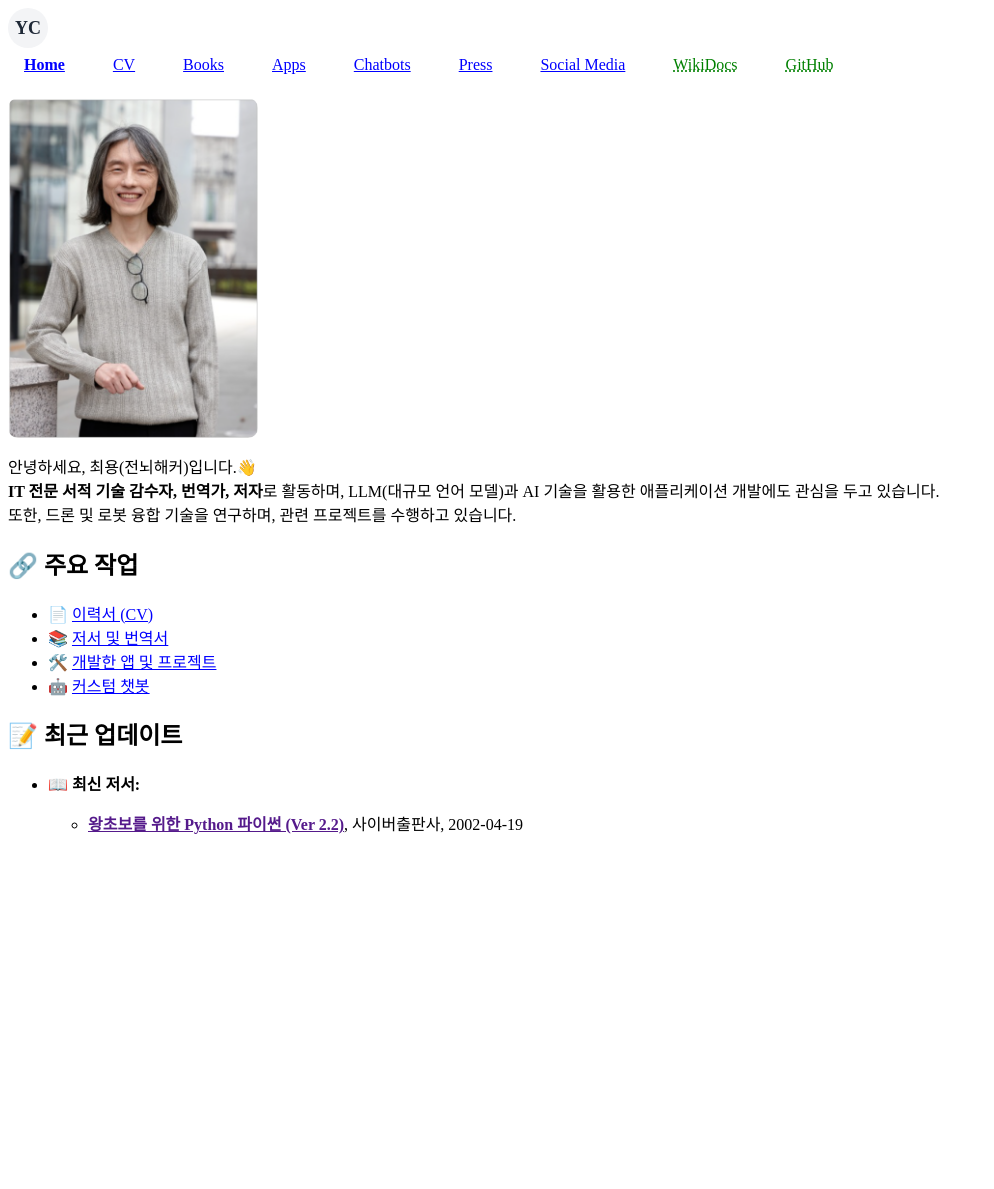
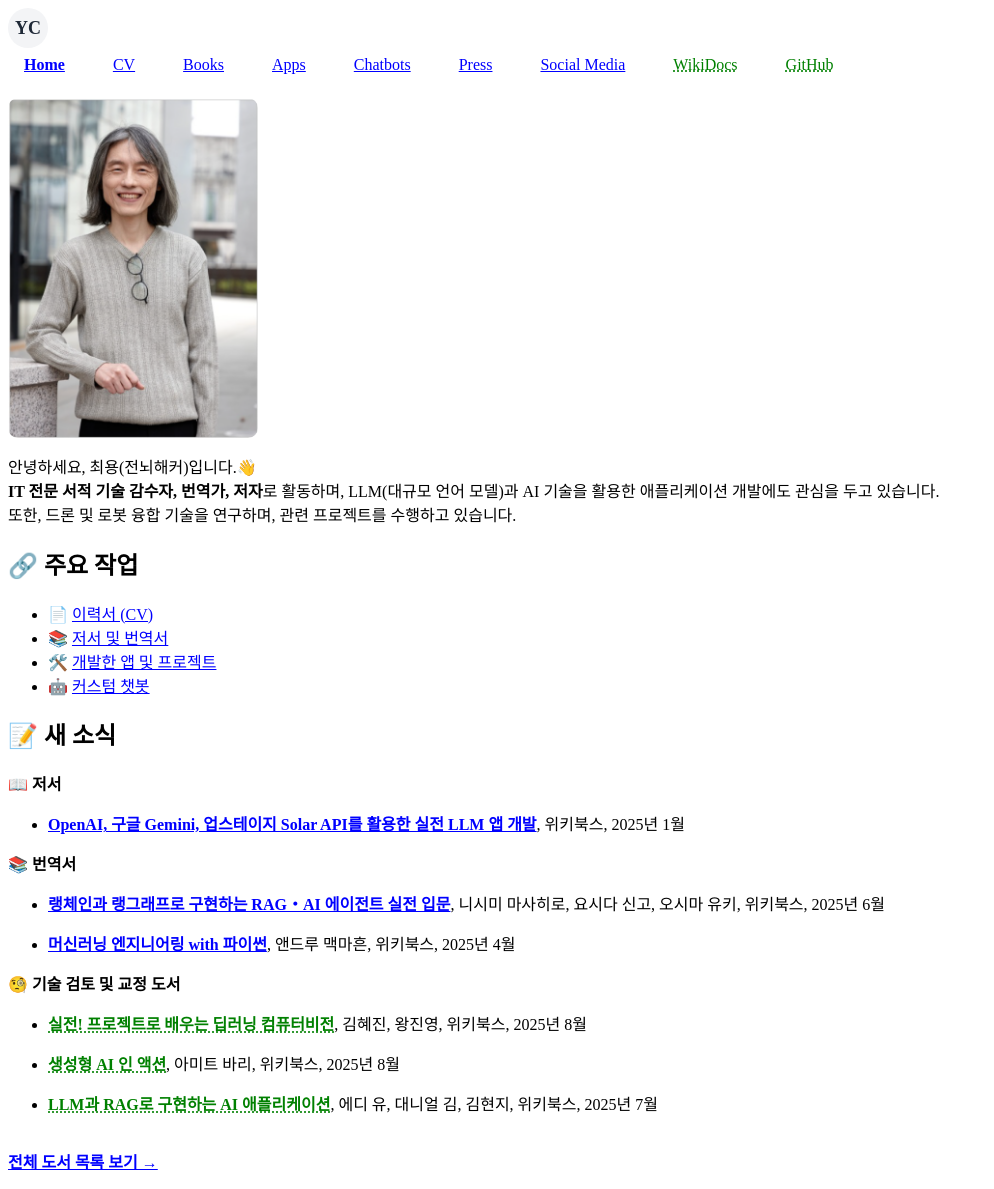
Before and after one commit to ychoi-kr/ychoi.kr, a Jekyll site: the page built from index.md, in a window 1280 px wide. Shown: the whole page, without its empty margins (0-994 px from the left). Built offline with Jekyll 4.4.1, drawn with Linux system fonts in a browser that asks for light colours; before the commit the page ends 900 px from its top, so only the background shows below that.

Commit message:
Home 페이지 새 소식 수정

```diff
--- a/_data/authored_books.yml
+++ b/_data/authored_books.yml
@@ -18,6 +18,7 @@
   publisher: "패스트캠퍼스"
   publisher_en: "Fast Campus"
   date: 2022-12-05
+  link: /books/hello-it-python/
 
 - title: "OpenAI, 구글 Gemini, 업스테이지 Solar API를 활용한 실전 LLM 앱 개발"
   publisher: "위키북스"
--- a/index.md
+++ b/index.md
@@ -16,7 +16,25 @@ permalink: /
 - 🛠️ [개발한 앱 및 프로젝트](/apps/)
 - 🤖 [커스텀 챗봇](/bots/)
 
-## 📝 최근 업데이트
-- **📖 최신 저서:**
-  {% assign latest_book = site.data.authored_books | first %}
-  - **[{{ latest_book.title }}]({{ latest_book.link }})**, {{ latest_book.publisher }}, {{ latest_book.date }}
+## 📝 새 소식
+
+**📖 저서**
+{% assign authored_books_sorted = site.data.authored_books | sort: "date" | reverse %}
+{% for book in authored_books_sorted limit:1 %}
+  - {% if book.link %}**[{{ book.title }}]({{ book.link }})**{% else %}**{{ book.title }}**{% endif %}, {{ book.publisher }}, {{ book.date | date: "%Y년 %m월" | replace: " 0", " " }}
+{% endfor %}
+
+**📚 번역서**
+{% assign translated_books_sorted = site.data.translated_books | sort: "date" | reverse %}
+{% for book in translated_books_sorted limit:2 %}
+  - {% if book.link %}**[{{ book.title }}]({{ book.link }})**{% else %}**{{ book.title }}**{% endif %}, {{ book.authors }}, {{ book.publisher }}, {{ book.date | date: "%Y년 %m월" | replace: " 0", " " }}
+{% endfor %}
+
+**🧐 기술 검토 및 교정 도서**
+{% assign reviewed_books_sorted = site.data.reviewed_books | sort: "date" | reverse %}
+{% for book in reviewed_books_sorted limit:3 %}
+  - {% if book.link %}**[{{ book.title }}]({{ book.link }})**{% else %}**{{ book.title }}**{% endif %}, {{ book.authors }}, {{ book.publisher }}, {{ book.date | date: "%Y년 %m월" | replace: " 0", " " }}
+{% endfor %}
+
+<br>
+[**전체 도서 목록 보기 →**](/books/)
```
Also changed, not shown: books/hello-it-python.md (added, +122 -0 lines), assets/images/books/hello-it-python_Detail.jpg (added).
